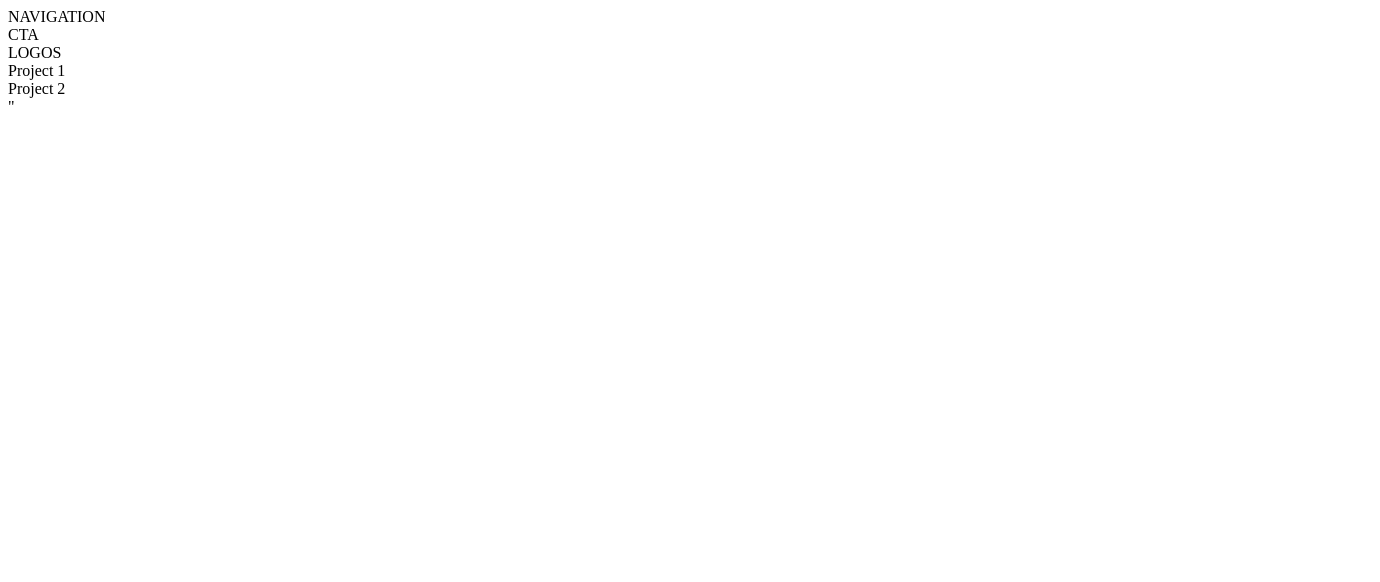
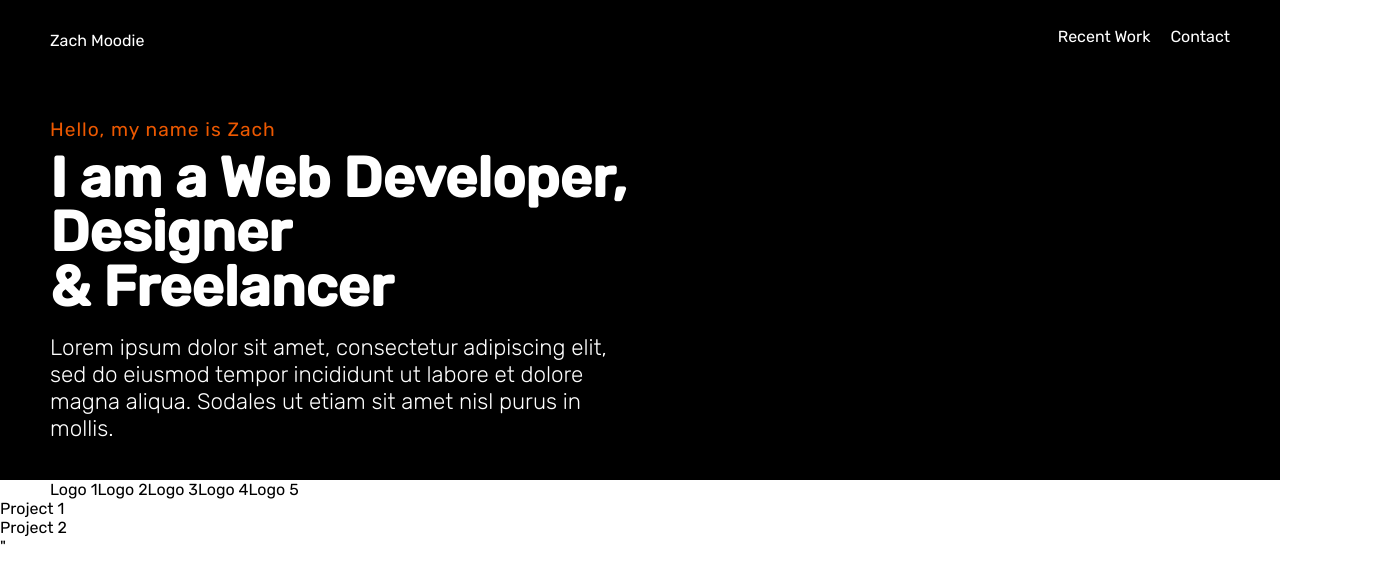
Before and after one commit to zmoodiedev/portfolio-project, a plain HTML site: page index.html in a window 1280 px wide. Shown: the whole page, 1380 px wide, since content can reach past the window. Drawn offline with Linux system fonts and the light colour scheme.

Commit message:
Initial scaffolding and cta design

```diff
--- a/css/main.css
+++ b/css/main.css
@@ -0,0 +1,143 @@
+/* ==========
+Variables ========== */
+:root {
+    --black: #000;
+    --blue: #14213d;
+    --highlight: #EC5800;
+    --gray: #e5e5e5;
+    --white: #fff;
+}
+
+
+/* ==========
+Main Styles ========== */
+
+html {
+    height: 100%;
+    -webkit-font-smoothing: antialiased;
+    -moz-osx-font-smoothing: grayscale;
+}
+
+body {
+    min-height: 100%;
+    padding: 0;
+    margin: 0;
+    font-family: 'Rubik', sans-serif;
+    font-size: 16px;
+}
+
+h1 {
+    margin-top: 0;
+    font-size: clamp(2.6rem, -0.8750rem + 8.3333vw, 3.5rem);
+    line-height: clamp(2.5rem, -0.8750rem + 8.3333vw, 3.4rem);
+}
+
+a {
+    color: var(--blue);
+}
+
+.container {
+    width: 100%;
+    max-width: 1360px;
+    margin: 0 auto;
+    padding: 0 50px;
+}
+
+.flex {
+    display: flex;
+}
+
+header {
+    background-color: var(--black);
+    color: #fff;
+    height: 80px;
+    display: flex;
+    justify-content: center;
+}
+
+header .flex {
+    display: flex;
+    justify-content: space-between;
+    align-items: center;
+}
+
+nav ul {
+    list-style-type: none;
+    display: inline-flex;
+    gap: 20px;
+}
+
+nav a {
+    text-decoration: none;
+    color: var(--white);
+    transition: all .2s ease-in-out;
+    display: block;
+}
+
+nav a:after {
+    content: '';
+    display: block;
+    width: 0;
+    height: 2px;
+    background: var(--highlight);
+    transition: width .3s;
+    margin: 6px auto 0;
+}
+
+nav a:hover::after {
+    width: 100%;
+}
+
+#cta {
+    background-color: #000;
+    color: #fff;
+    min-height: 300px;
+    max-height: 600px;
+    height: 40vh;
+    display: flex;
+    align-items: center;
+    padding: 40px 0;
+}
+
+.cta-left {
+    width: 50%;
+    padding-right: 20px;
+}
+
+
+.sub-heading {
+    color: var(--highlight);
+    font-size: 1.2rem;
+    letter-spacing: 1px;
+    margin-bottom: 10px;
+    display: block;
+}
+
+.cta-left h1 {
+    margin-bottom: 20px;
+}
+
+.cta-left p {
+    font-size: clamp(1rem, -0.8750rem + 8.3333vw, 1.4rem);
+    font-weight: 300;
+    margin: 0;
+}
+
+.cta-right {
+    width: 50%;
+}
+
+/* ==========
+Mobile Styles ========== */
+
+@media only screen and (max-width: 769px) {
+
+    #cta .flex {
+        flex-direction: column;
+    }
+
+    .cta-left,
+    .cta-right {
+        width: 100%;
+    }
+}
--- a/index.html
+++ b/index.html
@@ -5,18 +5,45 @@
     <meta name="viewport" content="width=device-width, initial-scale=1.0">
     <title>Zach Moodie | Web Developer/Designer</title>
 
+    <link rel="preconnect" href="https://fonts.googleapis.com">
+    <link rel="preconnect" href="https://fonts.gstatic.com" crossorigin>
+    <link href="https://fonts.googleapis.com/css2?family=Rubik:wght@200;300;400;500&display=swap" rel="stylesheet">
+
     <link rel="stylesheet" href="./css/main.css"/>
 </head>
 <body>
     <header>
-        <nav>NAVIGATION</nav>
+        <div class="container flex">
+            <div id="mainLogo">Zach Moodie</div>
+            <nav>
+                <ul>
+                    <li><a href="#">Recent Work</a></li>
+                    <li><a href="#">Contact</a></li>
+                </ul>
+            </nav>
+        </div>
     </header>
     <main>
         <section id="cta">
-            CTA
+            <div class="container flex">
+                <div class="cta-left">
+                    <span class="sub-heading">Hello, my name is Zach</span>
+                    <h1>I am a Web&nbsp;Developer,<br>
+                        Designer<br>
+                        &amp; Freelancer</h1>
+                    <p>Lorem ipsum dolor sit amet, consectetur adipiscing elit, sed do eiusmod tempor incididunt ut labore et dolore magna aliqua. Sodales ut etiam sit amet nisl purus in mollis.</p>
+                </div>
+                <div class="cta-right"></div>
+            </div>
         </section>
-        <section id="logos">
-            LOGOS
+        <section id="tools">
+            <div class="container flex">
+                <div class="tool-logo">Logo 1</div>
+                <div class="tool-logo">Logo 2</div>
+                <div class="tool-logo">Logo 3</div>
+                <div class="tool-logo">Logo 4</div>
+                <div class="tool-logo">Logo 5</div>
+            </div>
         </section>
         <section id="projects">
             <article class="project project-1">Project 1</article>
```
